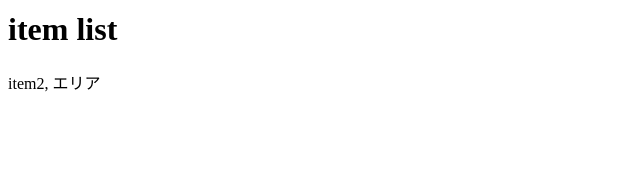
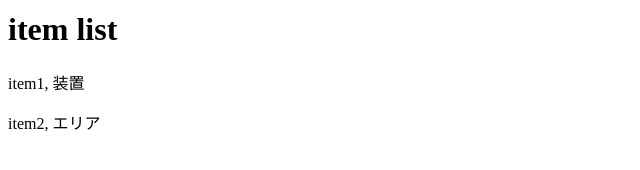
Before and after one commit to satotka/angular-sample, an Angular app in the folder mytest/: page / in a window 1280 px wide. Shown: the part 358-528 px from the top of the page, without its empty margins (0-640 px from the left). Built offline with nearby package versions, Linux system fonts and the light colour scheme.

Commit message:
fix: filter items

```diff
--- a/mytest/src/app/menu-page/menu-page.component.ts
+++ b/mytest/src/app/menu-page/menu-page.component.ts
@@ -16,8 +16,8 @@ export class MenuPageComponent implements OnInit {
 
   ngOnInit() {
     this.items = [
-      { name: 'item1', complete: false, type: "装置" },
-      { name: 'item2', complete: false, type: "エリア" }
+      { name: 'item1', complete: false, type: '装置' },
+      { name: 'item2', complete: false, type: 'エリア' }
     ];
 
     this.tabList = [
@@ -34,7 +34,7 @@ export class MenuPageComponent implements OnInit {
 
   NewTab() {
     this.tabList.push(
-      { title: 'new', selected: false, filters: [] }
+      { title: 'new', selected: false, filters: ['その他'] }
     );
   }
 
@@ -43,7 +43,7 @@ export class MenuPageComponent implements OnInit {
   }
 
   filterdItems() {
-    return this.items.filter(i => i.type === 'エリア');
+    return this.items.filter(i => this.selectedTab.filters.includes(i.type));
   }
 
   tab_delete(tab) {
```
